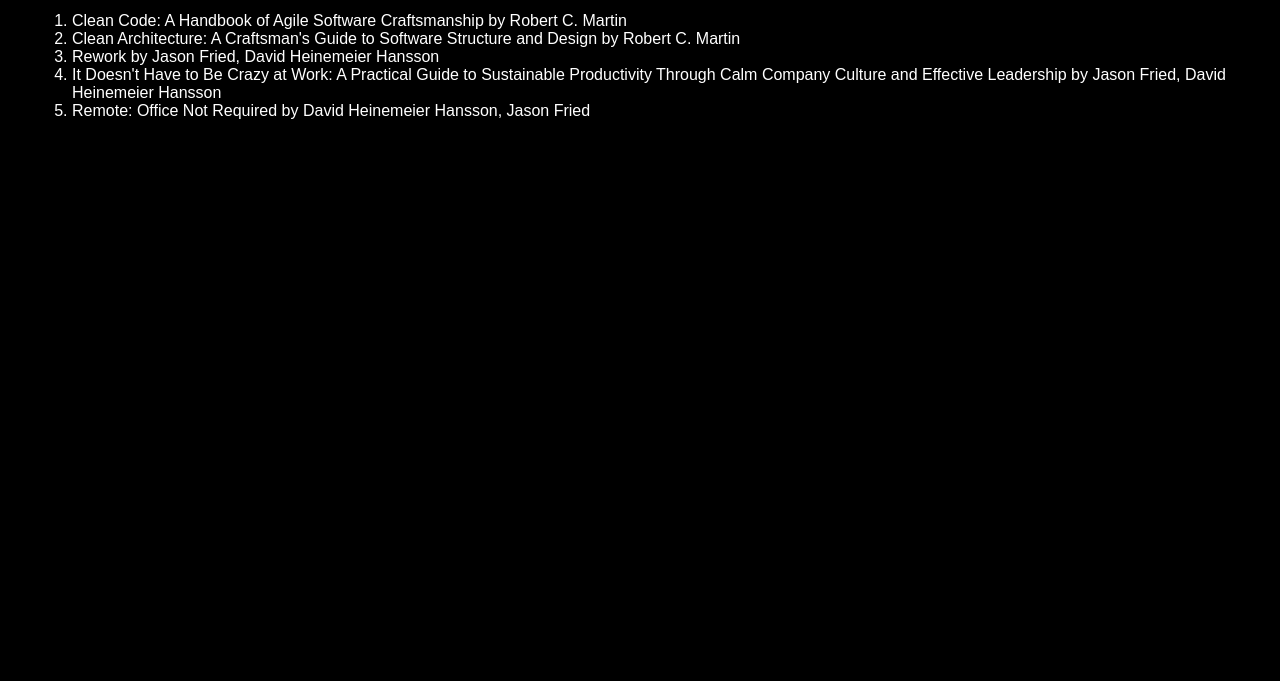
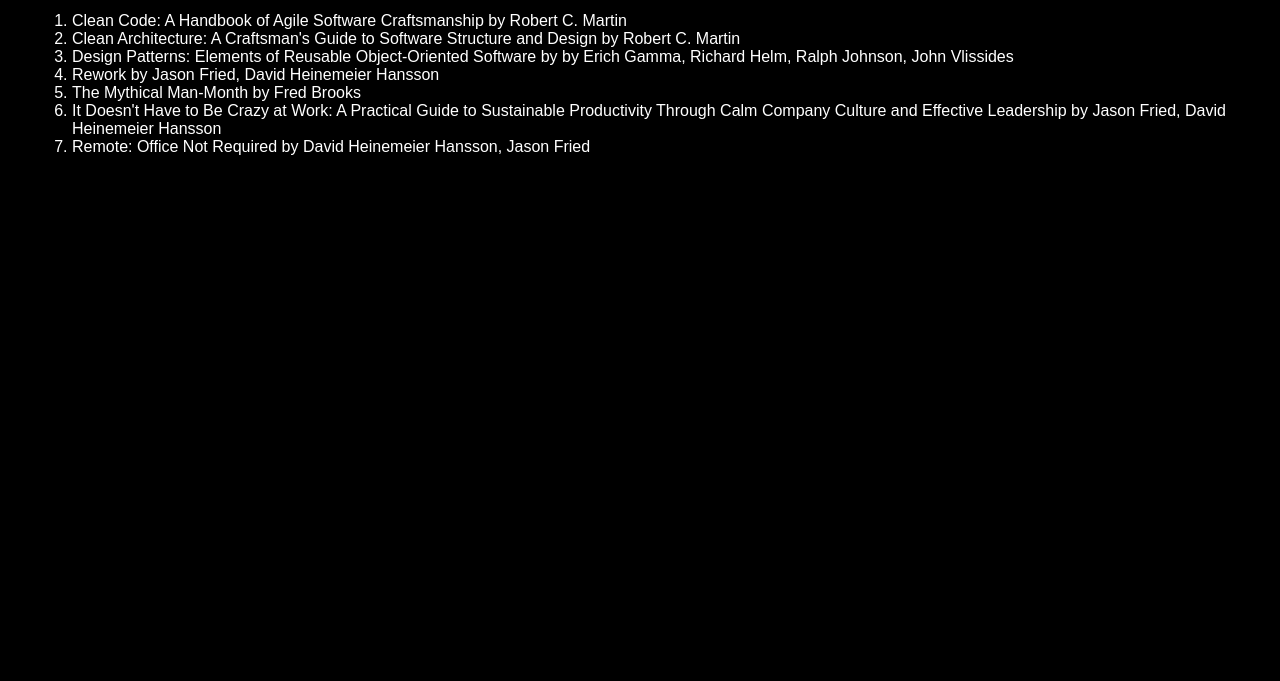
Before and after one commit to ylecost/ylecost.github.io, a plain HTML site: page index.html in a window 1280 px wide. Shown: the part 119-800 px from the top of the page. Drawn offline with Linux system fonts and the light colour scheme.

Commit message:
more books

```diff
--- a/index.html
+++ b/index.html
@@ -21,7 +21,9 @@
 <ol>
   <li>Clean Code: A Handbook of Agile Software Craftsmanship by Robert C. Martin</li>
   <li>Clean Architecture: A Craftsman's Guide to Software Structure and Design by Robert C. Martin</li>
+  <li>Design Patterns: Elements of Reusable Object-Oriented Software by by Erich Gamma, Richard Helm, Ralph Johnson, John Vlissides </li>
   <li>Rework by Jason Fried, David Heinemeier Hansson</li>
+  <li>The Mythical Man-Month by Fred Brooks</li>
   <li>It Doesn't Have to Be Crazy at Work: A Practical Guide to Sustainable Productivity Through Calm Company Culture and Effective Leadership
 by Jason Fried, David Heinemeier Hansson </li>
   <li>Remote: Office Not Required
```
